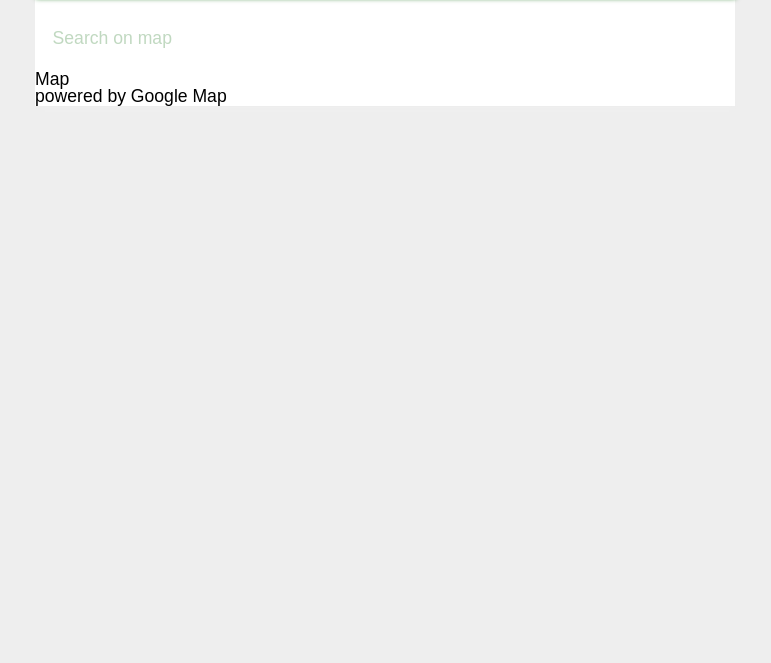
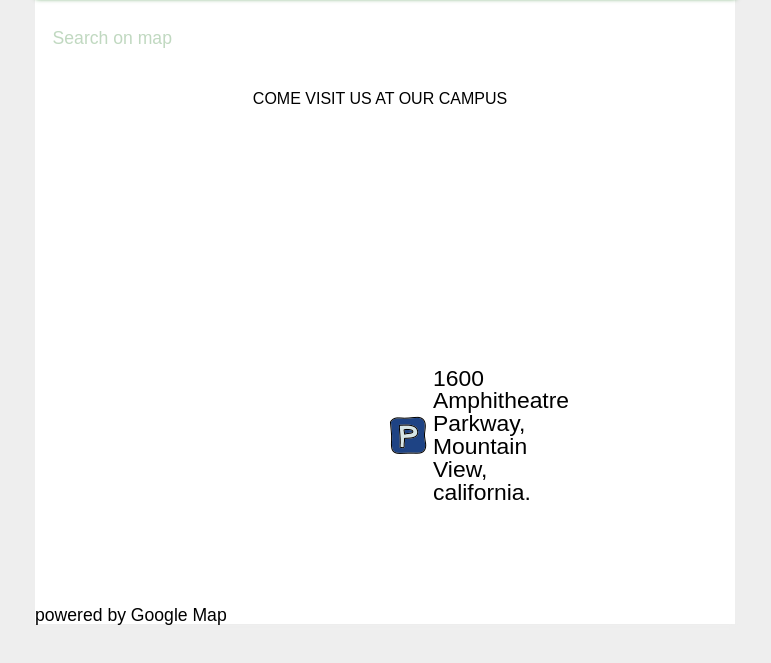
Before and after one commit to Myo06/easy-park-react, a React app: page / in a window 1280 px wide. Shown: the part 99-762 px from the top of the page, without its empty margins (255-1026 px from the left). Built offline with nearby package versions, Linux system fonts and the light colour scheme.

Commit message:
request to google map ok

```diff
--- a/package.json
+++ b/package.json
@@ -47,6 +47,7 @@
     "webpack-merge": "^5.0.6"
   },
   "dependencies": {
+    "axios": "^0.21.1",
     "classnames": "^2.2.6",
     "google-map-react": "^2.1.9",
     "prop-types": "^15.7.2",
--- a/src/actions/googleMap.js
+++ b/src/actions/googleMap.js
@@ -1,5 +1,12 @@
 export const FETCH_PARKINGS = 'FETCH_PARKINGS';
+export const SET_MAP = 'SET_MAP';
 
 export const fetchParkings = () => ({
   type: FETCH_PARKINGS,
 });
+
+export const setMap = (map, maps) => ({
+  type: SET_MAP,
+  map,
+  maps,
+});
--- a/src/components/App/index.js
+++ b/src/components/App/index.js
@@ -4,7 +4,7 @@ import React from 'react';
 // == Import Components
 import Header from 'src/components/Header';
 import Search from 'src/containers/Search';
-import Map from 'src/components/Map';
+import Map from 'src/containers/Map';
 import Footer from 'src/components/Footer';
 
 // == Import
--- /dev/null
+++ b/src/components/Map/LocationPin.js
@@ -0,0 +1,12 @@
+// == Import npm
+import React from 'react';
+import parkingIcon from 'src/assets/img/parkingIcon-48.png';
+
+const LocationPin = ({ text }) => (
+  <div className="locationPin">
+    <img src={parkingIcon} className="locationPin__icon" alt="parking icon" />
+    <p className="locationPin__text">{text}</p>
+  </div>
+);
+
+export default LocationPin;
--- a/src/components/Map/index.js
+++ b/src/components/Map/index.js
@@ -1,17 +1,59 @@
 // == Import npm
 import React from 'react';
+import PropTypes from 'prop-types';
+import GoogleMapReact from 'google-map-react';
 
-// == Import Compenents
+// == Import Components
+import LocationPin from './LocationPin';
 
 // == Import
 import './map.scss';
 
 // == Composant
-const Map = () => (
-  <div className="map">
-    Map
-  </div>
-);
+const Map = ({
+  handleOnGoogleApiLoaded,
+}) => {
+  const location = {
+    address: '1600 Amphitheatre Parkway, Mountain View, california.',
+    lat: 37.42216,
+    lng: -122.08427,
+  };
+
+  const manageGoogleApiLoaded = ({map, maps}) => {
+    handleOnGoogleApiLoaded(map, maps);
+  };
+
+  return (
+    <div className="map">
+      <h2 className="map__title">Come Visit Us At Our Campus</h2>
+      <div className="map__googleMap">
+        <GoogleMapReact
+          bootstrapURLKeys={{
+            key: 'AIzaSyDGJxYP-vCDCkavOIR3GyDWxVVVziIu6vI',
+            libraries: 'places',
+            inputtype: 'textquery',
+          }}
+          language="fr"
+          defaultCenter={location}
+          defaultZoom={10}
+          onGoogleApiLoaded={manageGoogleApiLoaded}
+          yesIWantToUseGoogleMapApiInternals
+        >
+          <LocationPin
+            lat={location.lat}
+            lng={location.lng}
+            text={location.address}
+          />
+        </GoogleMapReact>
+      </div>
+    </div>
+  );
+};
+
+Map.propTypes = {
+  // set the map to the state
+  handleOnGoogleApiLoaded: PropTypes.func.isRequired,
+};
 
 // == Export
 export default Map;
--- a/src/components/Map/map.scss
+++ b/src/components/Map/map.scss
@@ -0,0 +1,27 @@
+@use 'src/styles/vars';
+
+.map {
+  .map__title {
+    text-transform: uppercase;
+    font-size: 1rem;
+    padding: 20px;
+    padding-left: 10px;
+    text-align: center;
+  }
+  .map__googleMap {
+    width: 100%;
+    height: 60vh;
+  }
+  .locationPin {
+    display: flex;
+    align-items: center;
+    width: 180px;
+    color: var(--main-blue);
+    .locationPin__icon {
+      font-size: 4rem;
+    }
+    .locationPin__text {
+      font-size: 1.3em;
+    }
+  }
+}
--- /dev/null
+++ b/src/containers/Map/index.js
@@ -0,0 +1,19 @@
+import { connect } from 'react-redux';
+
+// === actions
+import {
+  setMap,
+} from 'src/actions/googleMap';
+
+// === presentational component
+import Map from 'src/components/Map';
+
+// === mapStateToProps
+
+// === mapDispatchToProps
+const mapDispatchToProps = (dispatch) => ({
+  handleOnGoogleApiLoaded: (map, maps) => dispatch(setMap(map, maps)),
+});
+
+// === création de l'assistant
+export default connect(null, mapDispatchToProps)(Map);
--- a/src/middlewares/googleMapMiddleware.js
+++ b/src/middlewares/googleMapMiddleware.js
@@ -1,3 +1,6 @@
+// === import npm
+import axios from 'axios';
+
 // === actions
 import {
   FETCH_PARKINGS,
@@ -11,8 +14,26 @@ import {
 const googleMapMiddleware = (store) => (next) => (action) => {
   switch (action.type) {
     case FETCH_PARKINGS: {
-      store.dispatch(toggleField(false));
-      store.dispatch(setSearchInput(''));
+      const {
+        map,
+        maps,
+      } = store.getState().googleMap;
+
+
+      const request = {
+        query: store.getState().parking.searchInput,
+        types: ['parking'],
+      };
+
+      const callback = (results, status) => {
+        console.log(results);
+        store.dispatch(toggleField(false));
+        store.dispatch(setSearchInput(''));
+      };
+
+      const searchResult = new maps.places.PlacesService(map);
+      searchResult.textSearch(request, callback);
+
       next(action);
       break;
     }
--- /dev/null
+++ b/src/reducers/googleMapReducer.js
@@ -0,0 +1,23 @@
+import {
+  SET_MAP,
+} from 'src/actions/googleMap';
+
+const initialState = {
+  map: {},
+  maps: {},
+};
+
+function googleMapReducer(state = initialState, action = {}) {
+  switch (action.type) {
+    case SET_MAP:
+      return {
+        ...state,
+        map: action.map,
+        maps: action.maps,
+      };
+    default:
+      return state;
+  }
+}
+
+export default googleMapReducer;
--- a/src/reducers/index.js
+++ b/src/reducers/index.js
@@ -2,9 +2,11 @@ import { combineReducers } from 'redux';
 
 // === import reducers
 import parkingReducer from './parkingReducer';
+import googleMapReducer from './googleMapReducer';
 
 // === merge reducers
 const rootReducer = combineReducers({
   parking: parkingReducer,
+  googleMap: googleMapReducer,
 });
 export default rootReducer;
```
Also changed, not shown: src/assets/index.html (+3 -1 lines), src/components/Map/SearchBox.js (added, +24 -0 lines), 1 other file.
